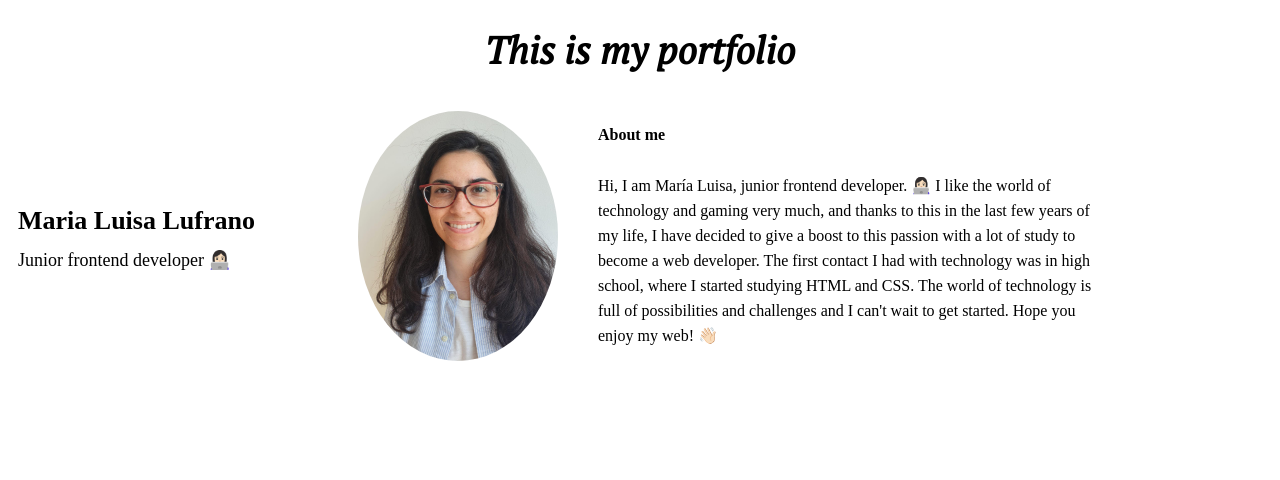
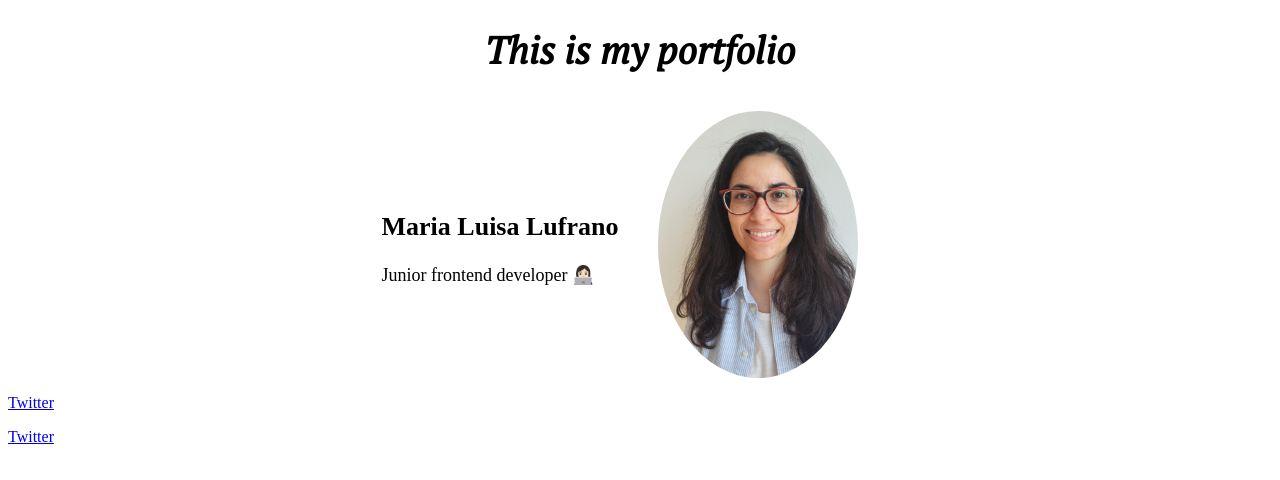
Before and after one commit to MLLuisa/portfolio, a React app: page / in a window 1280 px wide. Built offline with nearby package versions, Linux system fonts and the light colour scheme; a web font is replaced by a local one.

Commit message:
Adjust header section and added about me section

```diff
--- a/package.json
+++ b/package.json
@@ -13,6 +13,7 @@
     "react-dom": "^18.2.0",
     "react-router-dom": "^6.3.0",
     "react-scripts": "5.0.1",
+    "react-twitter-share-link": "^1.2.1",
     "web-vitals": "^2.1.4"
   },
   "scripts": {
--- a/src/components/App.js
+++ b/src/components/App.js
@@ -6,7 +6,7 @@ function App() {
   return (
     <div className="App">
       <h1 className='title'>This is my portfolio</h1>
-      <header className='header-section'>
+      <header>
         <Header />
       </header>
     </div>
--- a/src/components/Header.js
+++ b/src/components/Header.js
@@ -1,17 +1,26 @@
 import photo from "../images/image.jpg";
+import React from "react";
+import {Link} from 'react-router-dom';
 
 const Header = () => {
   return (
     <>
-      <div className="wrapper-details">
+      <div className="header-section">
+        <div className="header-name">
         <h2 className="name">Maria Luisa Lufrano</h2>
         <p className="job">Junior frontend developer 👩🏻‍💻</p>
-      </div>
-      <figure className="image-wrapper">
+        </div>
+      <figure className="header-image">
         <img src={photo} alt="profile" className="image-profile" />
       </figure>
-      <div className='wrapperAboutMe'>
-        <h4>About me</h4>
+      </div>
+      <div className="links">
+      <Link to='https://twitter.com/MariaLuisa_04' target='blank'>Twitter</Link>
+      <a href="https://twitter.com/MariaLuisa_04" target='blank'><p>Twitter</p></a>
+
+      </div>
+      {/* <div className='wrapperAboutMe'>
+        <h4 className="titleAboutMe">About me</h4>
         <p className="textAboutMe">
           Hi, I am María Luisa, junior frontend developer. 👩🏻‍💻 I like the world
           of technology and gaming very much, and thanks to this in the last few
@@ -21,7 +30,7 @@ const Header = () => {
           The world of technology is full of possibilities and challenges and I
           can't wait to get started. Hope you enjoy my web! 👋🏻
         </p>
-      </div>
+      </div> */}
     </>
   );
 };
--- a/src/styles/layout/header.scss
+++ b/src/styles/layout/header.scss
@@ -8,6 +8,17 @@
     font-family: 'Fuzzy Bubbles', cursive;
 }
 
+.header-section {
+    display: flex;
+    align-items: center;
+    justify-content: center;
+    flex-wrap: wrap;
+}
+
+.header-name {
+    max-width: 350px;
+}
+
 .name {
     font-size: 26px;
 }
@@ -16,23 +27,7 @@
     font-size: 18px;
 }
 
-.header-section {
-    display: flex;
-    align-items: center;
-    justify-content: flex-start;
-    flex-wrap: wrap;
-    line-height: 0px;
-}
-
-.wrapper-details {
-    display: flex;
-    flex-direction: column;
-    justify-content: flex-start;
-    width: 300px;
-    margin-left: 10px;
-}
-
-.image-wrapper {
+.header-image{
     display: flex;
     flex-direction: row;
     justify-content: center;
@@ -41,18 +36,21 @@
 
 .image-profile {
     width: 200px;
-    height: 250px;
+    height: 100%;
     border-radius: 50%;
 }
 
-.wrapperAboutMe {
-    display: flex;
-    flex-direction: column;
-    justify-content: flex-end;
-    align-content: flex-end;
-}
+// .wrapperAboutMe {
+//     display: flex;
+//     flex-direction: column;
+// }
 
-.textAboutMe {
-    line-height: 25px;
-    width: 500px;
-}
+// .titleAboutMe {
+//     text-align: center;
+// }
+
+// .textAboutMe {
+//     line-height: 25px;
+//     width: 500px;
+//     text-align: center;
+// }
```
Also changed, not shown: 1 other file.
